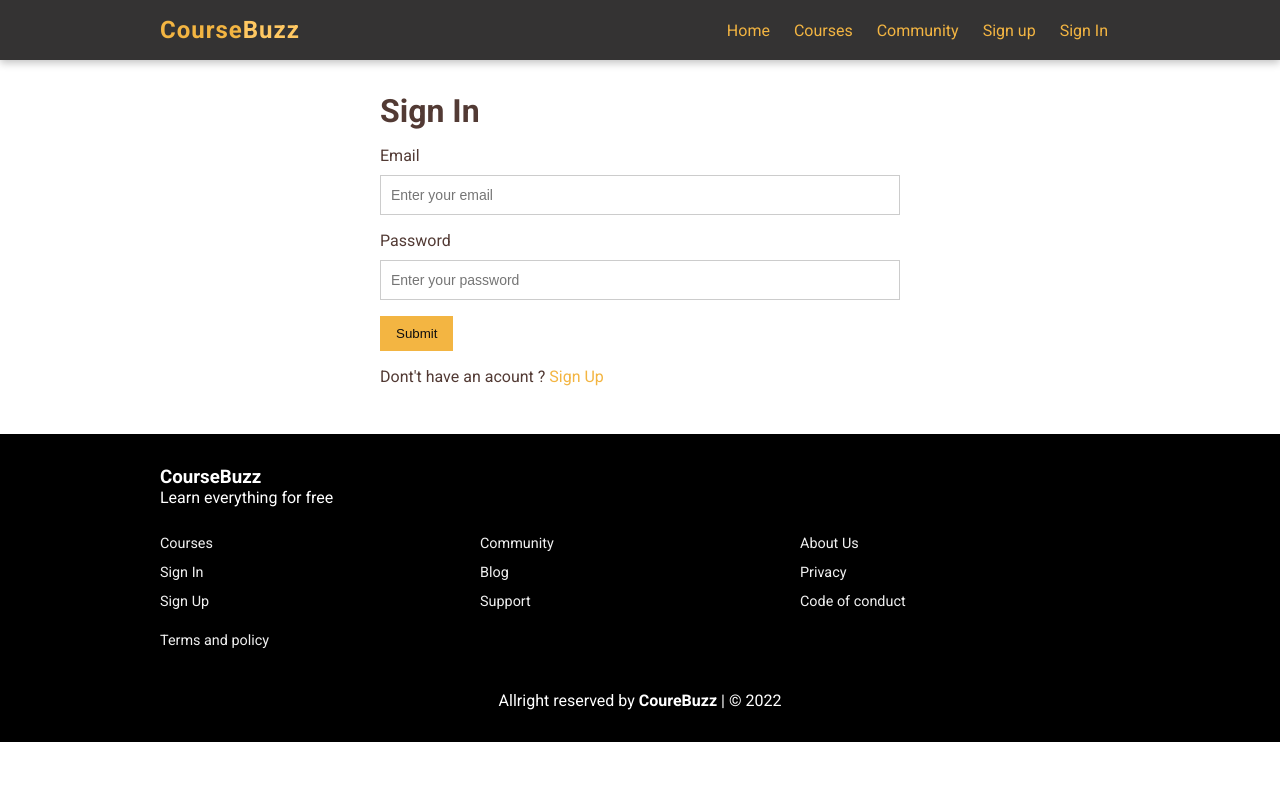
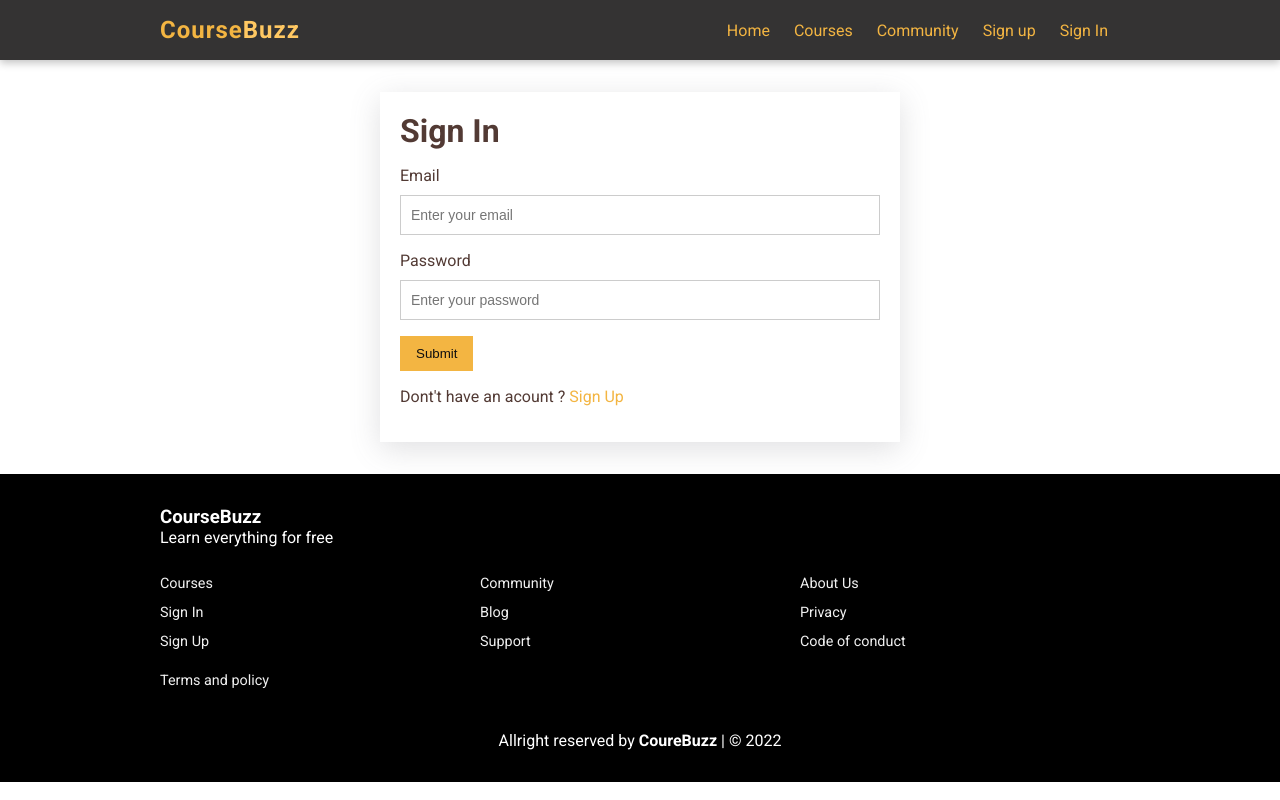
Before and after one commit to MonirSaikat/course-buzz-frontend, a React (Create React App) app: page /sign-in in a window 1280 px wide. Built offline with nearby package versions, Linux system fonts and the light colour scheme; the HTML template or start-up script is replaced by a standard one.

Commit message:
wrap auth pages in card

```diff
--- a/src/pages/SignIn.jsx
+++ b/src/pages/SignIn.jsx
@@ -2,6 +2,7 @@ import React from "react";
 import { useTranslation } from "react-i18next";
 import { Link, Navigate, useLocation } from "react-router-dom";
 import { loginUser } from "../adapter/authAdapter";
+import { Card } from '../components/Card/Card';
 import Form from "../components/Form/Form";
 import { useAuth } from "../hooks/auth/useAuth";
 import { useLocalStorage } from "../hooks/useLocalstorage";
@@ -52,11 +53,13 @@ function SignIn() {
   return (
     <div className="page">
       <div className="small-container">
-        <h1>{t("signIn.title")}</h1>
-        <Form inputs={inputs} handler={handleSubmit} />
-        <p className="help-text">
-          {t("utils.dontHaveAC")} <Link to="/sign-up">{t("signUp.title")}</Link>
-        </p>
+        <Card>
+          <h1>{t("signIn.title")}</h1>
+          <Form inputs={inputs} handler={handleSubmit} />
+          <p className="help-text">
+            {t("utils.dontHaveAC")} <Link to="/sign-up">{t("signUp.title")}</Link>
+          </p>
+        </Card>
       </div>
     </div>
   );
--- a/src/pages/SignUp.jsx
+++ b/src/pages/SignUp.jsx
@@ -4,6 +4,7 @@ import { registerUser } from "../adapter/authAdapter";
 import Form from "../components/Form/Form";
 import { useAuth } from "../hooks/auth/useAuth";
 import { useLocalStorage } from "../hooks/useLocalstorage";
+import { Card } from '../components/Card/Card';
 
 function SignUp() {
   const [token, setToken] = useLocalStorage("token", "");
@@ -48,12 +49,14 @@ function SignUp() {
   return (
     <div className="page">
       <div className="small-container">
+        <Card>
           <h1>Sign Up</h1>
           <Form inputs={inputs} handler={handleSubmit} />
           <p className="help-text">
             <span>Already have an account ? </span>
             <Link to="/sign-in">Login</Link>
           </p>
+        </Card>
       </div>
     </div>
   );
```
Lines whose indentation alone changed are shown as unchanged.
